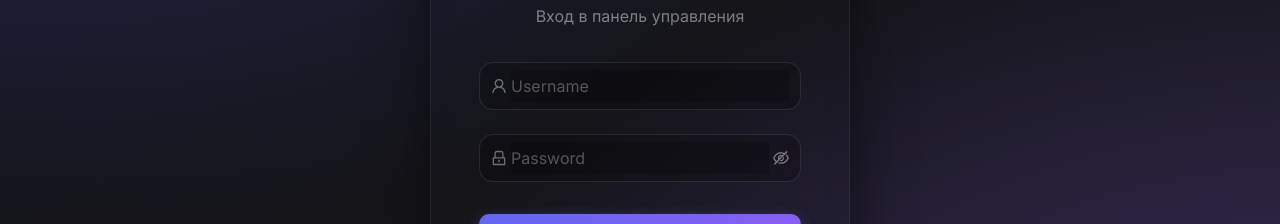
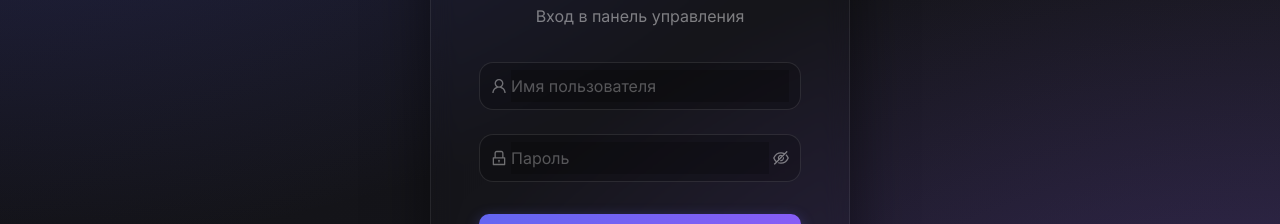
Before and after one commit to Donkoev/botforge, a React (Vite) app in the folder frontend/: page /login in a window 1280 px wide. Shown: the part 318-542 px from the top of the page. Built offline with nearby package versions, Linux system fonts and the light colour scheme; no server answers.

Commit message:
перевод

```diff
--- a/frontend/src/components/BotCard.tsx
+++ b/frontend/src/components/BotCard.tsx
@@ -78,7 +78,7 @@ const BotCard: React.FC<BotCardProps> = ({ bot, onToggleStatus, onDelete, loadin
                     <div style={{ display: 'flex', justifyContent: 'space-between', alignItems: 'center' }}>
                         <span style={{ fontSize: 16, fontWeight: 600 }}>{bot.name}</span>
                         <Tag color={bot.is_active ? 'success' : 'default'} style={{ margin: 0 }}>
-                            {bot.is_active ? 'Active' : 'Stopped'}
+                            {bot.is_active ? 'Активен' : 'Остановлен'}
                         </Tag>
                     </div>
                 }
--- a/frontend/src/components/Layout.tsx
+++ b/frontend/src/components/Layout.tsx
@@ -164,7 +164,7 @@ const AppLayout: React.FC = () => {
                                 icon={<UserIcon />}
                                 style={{ background: 'linear-gradient(135deg, #6366f1, #8b5cf6)' }}
                             />
-                            <span style={{ color: 'white', fontWeight: 500, fontFamily: "'Outfit', sans-serif" }}>Admin</span>
+                            <span style={{ color: 'white', fontWeight: 500, fontFamily: "'Outfit', sans-serif" }}>Администратор</span>
                         </div>
                     </Dropdown>
                 </Header>
--- a/frontend/src/components/UserTable.tsx
+++ b/frontend/src/components/UserTable.tsx
@@ -51,7 +51,7 @@ const UserTable: React.FC<UserTableProps> = ({ users, loading, pagination, onCha
             title: 'Статус',
             dataIndex: 'is_blocked',
             key: 'is_blocked',
-            render: (blocked) => blocked ? <Tag color="error">Blocked</Tag> : <Tag color="success">Active</Tag>
+            render: (blocked) => blocked ? <Tag color="error">Заблокирован</Tag> : <Tag color="success">Активен</Tag>
         },
         {
             title: 'Первый визит',
--- a/frontend/src/pages/DashboardPage.tsx
+++ b/frontend/src/pages/DashboardPage.tsx
@@ -45,12 +45,12 @@ const DashboardPage: React.FC = () => {
 
     const topBotsColumns = [
         { title: 'Бот', dataIndex: 'name', key: 'name', render: (text: string) => <strong style={{ color: '#fff' }}>{text}</strong> },
-        { title: 'Статус', dataIndex: 'is_active', key: 'is_active', render: (active: boolean) => active ? <Tag color="success">Active</Tag> : <Tag color="error">Stopped</Tag> },
+        { title: 'Статус', dataIndex: 'is_active', key: 'is_active', render: (active: boolean) => active ? <Tag color="success">Активен</Tag> : <Tag color="error">Остановлен</Tag> },
     ];
 
     const recentUsersColumns = [
         { title: 'ID', dataIndex: 'telegram_id', key: 'telegram_id', render: (id: number) => <Text style={{ color: '#a0a0a0' }}>{id}</Text> },
-        { title: 'Username', dataIndex: 'username', key: 'username', render: (u: string) => u ? <span style={{ color: '#818cf8' }}>@{u}</span> : '-' },
+        { title: 'Имя пользователя', dataIndex: 'username', key: 'username', render: (u: string) => u ? <span style={{ color: '#818cf8' }}>@{u}</span> : '-' },
         { title: 'Дата', dataIndex: 'first_seen_at', key: 'first_seen_at', render: (d: string) => formatDate(d) },
     ];
 
--- a/frontend/src/pages/LoginPage.tsx
+++ b/frontend/src/pages/LoginPage.tsx
@@ -70,7 +70,7 @@ const LoginPage: React.FC = () => {
                     >
                         <Input
                             prefix={<UserOutlined style={{ color: 'rgba(255,255,255,0.4)' }} />}
-                            placeholder="Username"
+                            placeholder="Имя пользователя"
                             style={{ height: 48 }}
                         />
                     </Form.Item>
@@ -82,7 +82,7 @@ const LoginPage: React.FC = () => {
                     >
                         <Input.Password
                             prefix={<LockOutlined style={{ color: 'rgba(255,255,255,0.4)' }} />}
-                            placeholder="Password"
+                            placeholder="Пароль"
                             style={{ height: 48 }}
                         />
                     </Form.Item>
```
